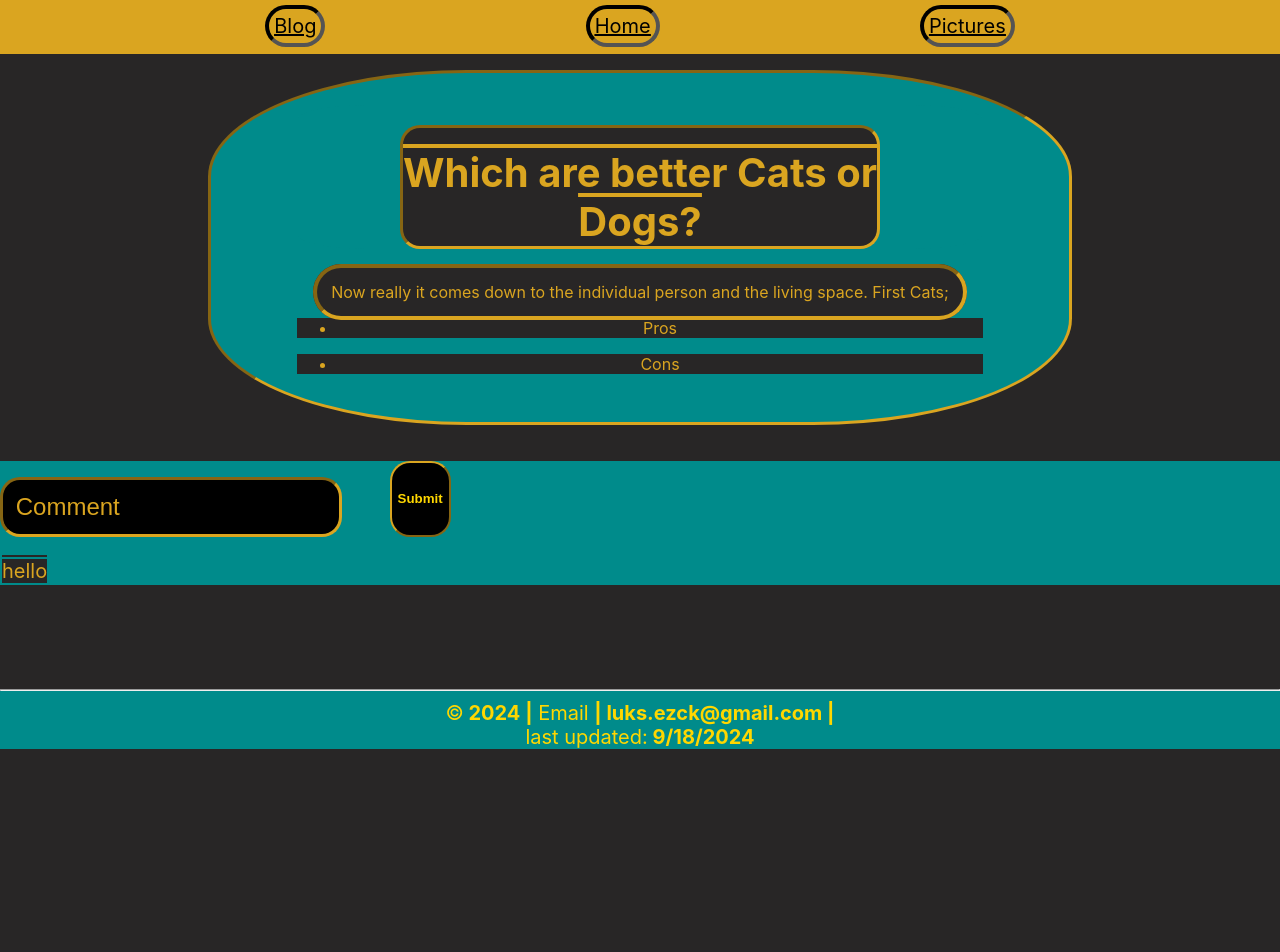
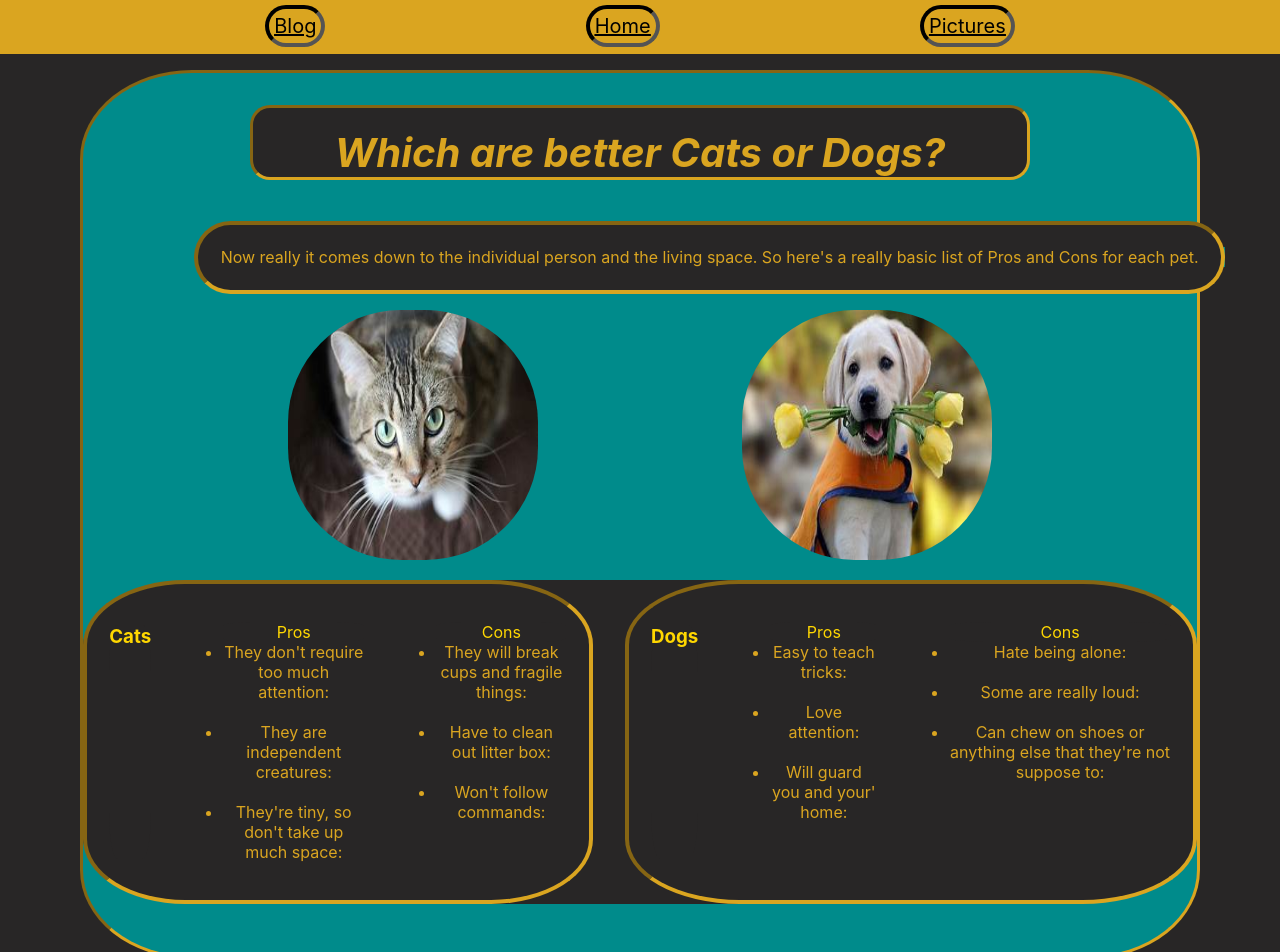
Before and after one commit to lezernack/blog-site, a React (Create React App) app: page /blog in a window 1280 px wide. Shown: the top 952 px of the page. Before the commit the page ends 800 px from the top, so only its background shows below. Built offline with nearby package versions, Linux system fonts and the light colour scheme.

Commit message:
got the blog done

```diff
--- a/src/components/BlogSection.jsx
+++ b/src/components/BlogSection.jsx
@@ -2,6 +2,8 @@ import React from "react";
 import "../css/global.css";
 import "../css/blogSection.css";
 import CommentSection from "./CommentSection";
+import dog from "../images/dog.jpg";
+import cat from "../images/cat.jpg";
 
 const BlogSection = () => {
   return (
@@ -14,15 +16,59 @@ const BlogSection = () => {
         <div className="dscrptDiv">
           <p className="dscrpt">
             Now really it comes down to the individual person and the living
-            space. First Cats;
+            space. So here&apos;s a really basic list of Pros and Cons for each
+            pet.
           </p>
           <br />
-          <ul>
-            <li>Pros</li>
-          </ul>
-          <ul>
-            <li>Cons</li>
-          </ul>
+          <div className="dogCat">
+            <img src={cat} height="250px" width="250px" />
+            <img src={dog} height="250px" width="250px" />
+          </div>
+          <br />
+          <div className="vs">
+            <div className="catList">
+              <h3 className="h3">Cats</h3>
+              <ul>
+                <li className="Item">Pros</li>
+                <li>They don&apos;t require too much attention:</li>
+                <br />
+                <li>They are independent creatures:</li>
+                <br />
+                <li>They&apos;re tiny, so don&apos;t take up much space:</li>
+              </ul>
+              <ul>
+                <li className="Item">Cons</li>
+                <li>They will break cups and fragile things:</li>
+                <br />
+                <li>Have to clean out litter box:</li>
+                <br />
+                <li>Won&apos;t follow commands:</li>
+              </ul>
+            </div>
+            <div className="dogList">
+              <h3 className="h3">Dogs</h3>
+              <ul>
+                <li className="Item">Pros</li>
+                <li>Easy to teach tricks:</li>
+                <br />
+                <li>Love attention:</li>
+                <br />
+                <li>Will guard you and your&apos; home:</li>
+                <br />
+              </ul>
+              <ul>
+                <li className="Item">Cons</li>
+                <li>Hate being alone:</li>
+                <br />
+                <li>Some are really loud:</li>
+                <br />
+                <li>
+                  Can chew on shoes or anything else that they&apos;re not
+                  suppose to:
+                </li>
+              </ul>
+            </div>
+          </div>
         </div>
       </div>
 
--- a/src/components/pictureSection.jsx
+++ b/src/components/pictureSection.jsx
@@ -3,6 +3,8 @@ import "../css/global.css";
 import "../css/pictureSection.css";
 import book from "../images/book.png";
 import controller from "../images/controller.png";
+import dog from "../images/dog.jpg";
+import cat from "../images/cat.jpg";
 
 const pictureSection = () => {
   return (
@@ -28,6 +30,28 @@ const pictureSection = () => {
           </div>
         </div>
       </div>
+
+      <h1>Blog</h1>
+      <caption>These pictures are used in the Blog section</caption>
+      <div className="cards">
+        <div className="card1">
+          <div className="card1-inner">
+            <img
+              src={dog}
+              className="card1-front"
+              height="200px"
+              width="200px"
+            />
+
+            <img
+              src={cat}
+              className="card1-back"
+              height="200px"
+              width="200px"
+            />
+          </div>
+        </div>
+      </div>
     </div>
   );
 };
--- a/src/css/blogSection.css
+++ b/src/css/blogSection.css
@@ -1,9 +1,9 @@
 .blog {
   border: 3px inset goldenrod;
-  border-radius: 30%;
+  border-radius: 10%;
   margin: 1rem;
-  margin-right: 13rem;
-  margin-left: 13rem;
+  margin-right: 5rem;
+  margin-left: 5rem;
   padding-top: 2rem;
   padding-bottom: 2rem;
   background-color: darkcyan;
@@ -11,21 +11,21 @@
 
 .header,
 .title {
-  text-align: center;
   font-size: 2.5rem;
-  text-decoration: overline;
+  font-style: italic;
   padding-top: 20px;
   margin-top: 0rem;
 }
 
 .header {
-  margin-right: 10%;
-  margin-left: 10%;
   border-radius: 10%;
   background-color: darkcyan;
+  display: inline;
+  text-align: center;
 }
 
 .title {
+  text-align: center;
   border-radius: 20px;
   border: 3px inset goldenrod;
 }
@@ -35,8 +35,7 @@
   margin-top: 0.5rem;
   border: 4px inset goldenrod;
   border-radius: 50px;
-
-  display: inline;
+  display: inline-block;
   text-align: center;
 }
 
@@ -44,50 +43,43 @@
   margin-top: 0%;
   margin-right: 10%;
   margin-left: 10%;
-  display: block;
+  display: inline;
   text-align: center;
   background-color: darkcyan;
 }
 
-.btns {
-  position: relative;
-  padding: 0.5%;
-  margin-top: 1%;
+.catList,
+.dogList,
+.vs,
+.h3,
+.Item {
   display: flex;
-  justify-content: right;
+  flex-wrap: nowrap;
+  justify-content: space-around;
+  border-radius: 20%;
+  color: gold;
+  gap: 2rem;
 }
 
-.Cbtn:hover,
-.Ebtn:hover,
-.Dbtn:hover {
-  background-color: rgb(40, 38, 38);
-  color: goldenrod;
-  cursor: pointer;
+.catList,
+.dogList {
+  padding: 2%;
+  border: 4px inset goldenrod;
 }
 
-.Cbtn:active,
-.Ebtn:active,
-.Dbtn:active {
-  background-color: gray;
-  color: snow;
+ul {
+  list-style-position: outside;
+  list-style-type: disc;
 }
 
-.Cbtn,
-.Ebtn,
-.Dbtn {
-  background-color: gold;
-  color: black;
-  font-size: 25px;
-  font-weight: bold;
-  border-radius: 20px;
+h3,
+.h3 {
+  color: gold;
 }
 
-::placeholder {
-  color: goldenrod;
-  opacity: 1;
+.dogCat {
+  background-color: darkcyan;
+  display: flex;
+  justify-content: space-evenly;
+  gap: 0rem;
 }
-
-input {
-  outline: 0px solid transparent;
-  caret-color: snow;
-}
```
Also changed, not shown: src/images/cat.jpg (added), src/images/dog.jpg (added).
